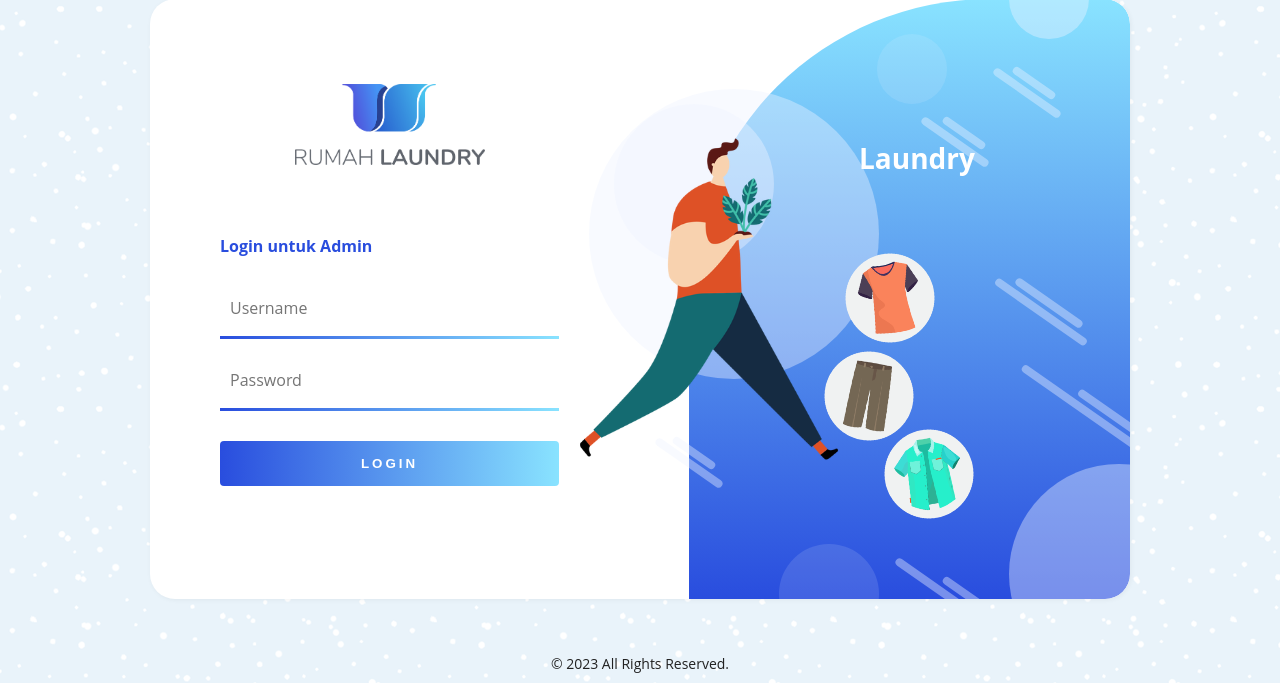
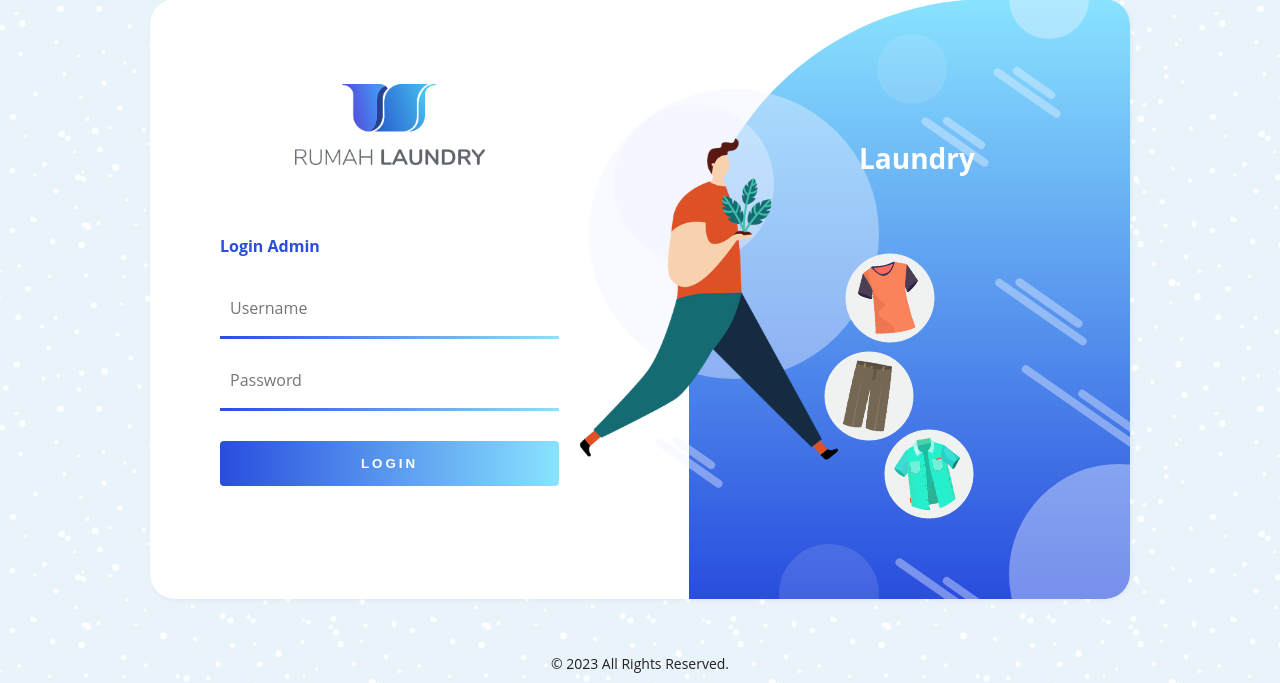
Before and after one commit to Mysteriza/cuci_sepatu, a PHP site: page /rumah_laundry/login.php in a window 1280 px wide. Shown: the part 51-734 px from the top of the page. Run offline with PHP 8.4, Linux system fonts and the light colour scheme.

Commit message:
ubahjadi

```diff
--- a/login.php
+++ b/login.php
@@ -61,7 +61,7 @@
 					<img src="<?= url('_assets/img/logo/logo.png') ?>" alt="">
 				</div>
 				<div class="box__left-title">
-					<h4>Login untuk Admin</h4>
+					<h4>Login Admin</h4>
 				</div>
 
 				<div class="box__left-form">
```
